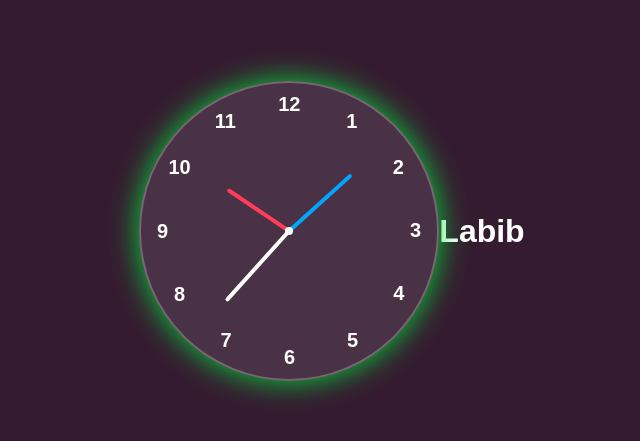
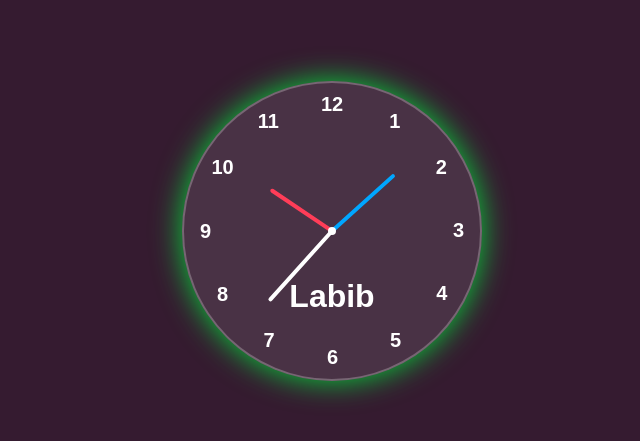
Before and after one commit to Mohammad-Labib/Analog-Clock, a plain HTML site: page index.html in a window 1280 px wide. Shown: the part 169-610 px from the top of the page, without its empty margins (308-948 px from the left). Drawn offline with Linux system fonts and the light colour scheme.

Commit message:
Update style.css

```diff
--- a/style.css
+++ b/style.css
@@ -65,4 +65,8 @@ body{
     height: var(--h);
     border-radius: 8px;
 
+
 }
+.model{
+    position: absolute;
+    margin-top:130px;
```
